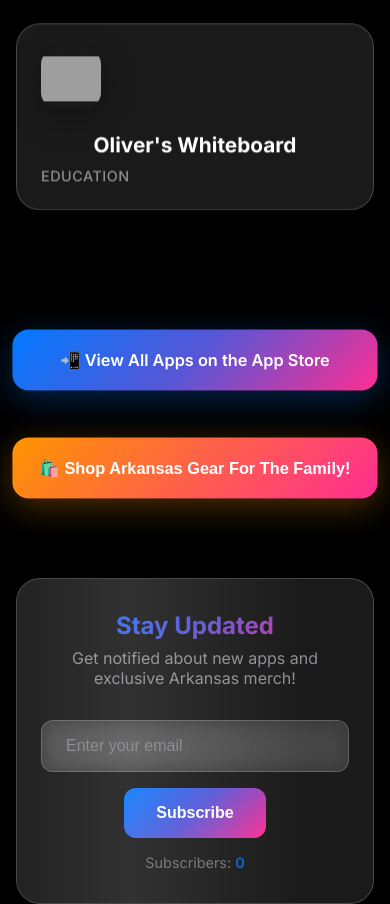
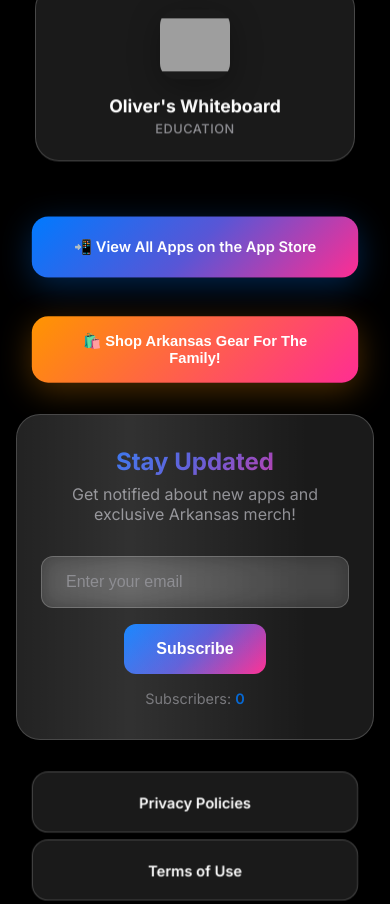
Before and after one commit to iriecoffelt/IrieDevelopment, a plain HTML site: page index.html in a window 390 px wide. Shown: the part 985-1889 px from the top of the page. Drawn offline with nearby package versions, Linux system fonts and the light colour scheme; grey boxes are pictures that could not be loaded.

Commit message:
fixing centering

```diff
--- a/style.css
+++ b/style.css
@@ -171,6 +171,11 @@
   overflow: hidden;
   transition: all 0.3s cubic-bezier(0.4, 0, 0.2, 1);
   animation: cardFloat 0.6s ease-out;
+  display: flex;
+  flex-direction: column;
+  align-items: center;
+  justify-content: center;
+  text-align: center;
 }
 
 .app-card:nth-child(1) { animation-delay: 0.1s; }
@@ -227,6 +232,8 @@
   margin-bottom: 1.5rem;
   position: relative;
   transition: all 0.3s ease;
+  margin-left: auto;
+  margin-right: auto;
 }
 
 .app-icon {
@@ -240,6 +247,11 @@
 
 .app-info {
   text-align: center;
+  display: flex;
+  flex-direction: column;
+  align-items: center;
+  justify-content: center;
+  width: 100%;
 }
 
 .app-title {
@@ -248,6 +260,8 @@
   color: var(--text-primary);
   margin-bottom: 0.5rem;
   display: block;
+  text-align: center;
+  width: 100%;
 }
 
 .app-desc {
@@ -256,6 +270,8 @@
   font-weight: 500;
   text-transform: uppercase;
   letter-spacing: 0.5px;
+  text-align: center;
+  width: 100%;
 }
 
 /* Button group with modern styling */
@@ -361,29 +377,71 @@
 @media (max-width: 768px) {
   .container {
     padding: 1rem;
+    justify-content: flex-start;
+    align-items: center;
+    text-align: center;
   }
 
   .apps {
     grid-template-columns: 1fr;
     gap: 1.5rem;
+    width: 100%;
+    max-width: 100%;
+    margin: 1.5rem 0;
   }
 
   .app-card {
     padding: 1.5rem;
+    margin: 0 auto;
+    max-width: 320px;
+    width: 100%;
+    display: flex;
+    flex-direction: column;
+    align-items: center;
+    text-align: center;
   }
 
   .app-icon-container {
-    width: 60px;
-    height: 60px;
+    width: 70px;
+    height: 70px;
+    margin-bottom: 1rem;
+  }
+
+  .app-title {
+    font-size: 1.1em;
+    margin-bottom: 0.3rem;
+  }
+
+  .app-desc {
+    font-size: 0.8em;
   }
 
   .button-group {
     gap: 1rem;
+    flex-direction: column;
+    width: 100%;
+    max-width: 320px;
+    margin: 0 auto;
   }
 
   .store-link {
     padding: 1rem 1.5rem;
-    font-size: 1em;
+    font-size: 0.9em;
+    width: 100%;
+    text-align: center;
+  }
+
+  .main-nav {
+    flex-direction: column;
+    gap: 0.5rem;
+    width: 100%;
+    max-width: 320px;
+    margin: 0 auto;
+  }
+
+  .store-link.nav {
+    width: 100%;
+    text-align: center;
   }
 }
 
```
